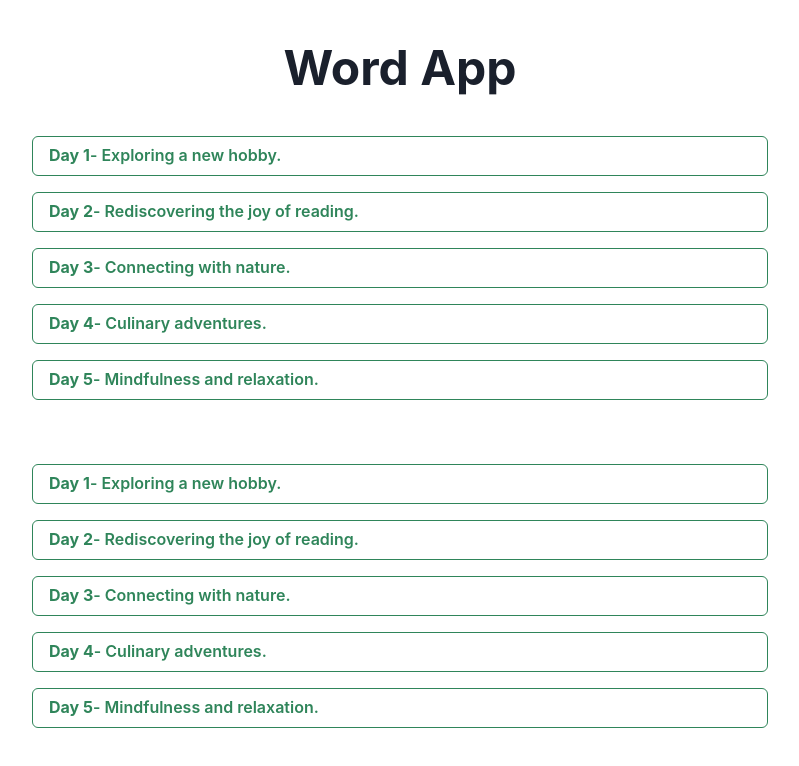
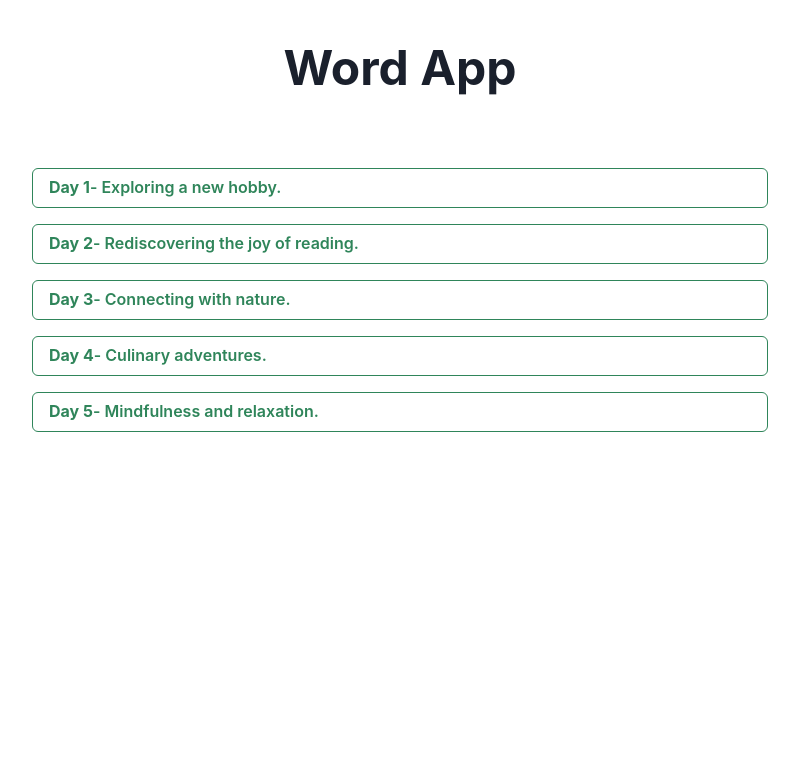
Before and after one commit to gyuhaaa/word-app, a React (Vite) app: page / in a window 1280 px wide. Shown: the top 766 px of the page, without its empty margins (240-1039 px from the left). Built offline with nearby package versions, Linux system fonts and the light colour scheme.

Commit message:
Delete DailyWord

```diff
--- a/src/App.tsx
+++ b/src/App.tsx
@@ -1,7 +1,5 @@
-import { Flex } from "@chakra-ui/react";
 import { FC } from "react";
 import { BrowserRouter, Route, Routes } from "react-router-dom";
-import DailyWord from "./pages/DailyWord";
 import Home from "./pages/Home";
 import AnotherDailyWord from "./pages/AnotherDailyWord";
 
@@ -10,7 +8,6 @@ const App: FC = () => {
     <BrowserRouter>
       <Routes>
         <Route path="/" element={<Home />} />
-        <Route path="/daily-word/:day" element={<DailyWord />} />
         <Route path="/another-daily-word/:day" element={<AnotherDailyWord />} />
       </Routes>
     </BrowserRouter>
--- a/src/pages/Home.tsx
+++ b/src/pages/Home.tsx
@@ -11,26 +11,6 @@ const Home: FC = () => {
       <Text fontSize={48} fontWeight={"bold"} textAlign={"center"} mt={8}>
         Word App
       </Text>
-      <Flex flexDir="column" mt={8} gap={4} px={4}>
-        {sampleData.map((v: IWords) => (
-          <Button
-            key={v.day}
-            variant={"outline"}
-            colorScheme="green"
-            justifyContent={"start"}
-            isTruncated={true}
-            onClick={() =>
-              navigate(`/daily-word/${v.day}`, {
-                state: {
-                  wordData: v,
-                },
-              })
-            }
-          >
-            <Text fontWeight={"bold"}>Day {v.day}</Text> - {v.title}
-          </Button>
-        ))}
-      </Flex>
       <Flex flexDir="column" mt={16} gap={4} px={4}>
         {sampleData.map((v: IWords) => (
           <Button
```
